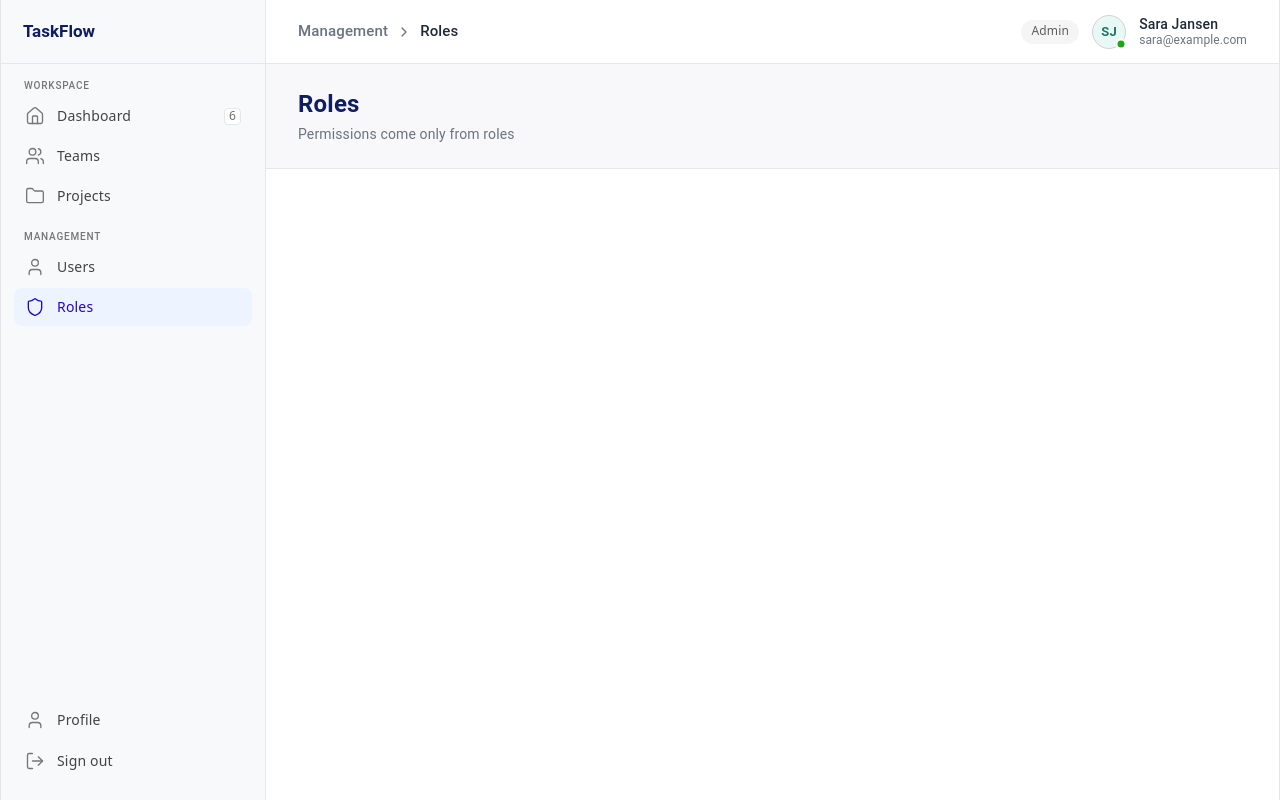
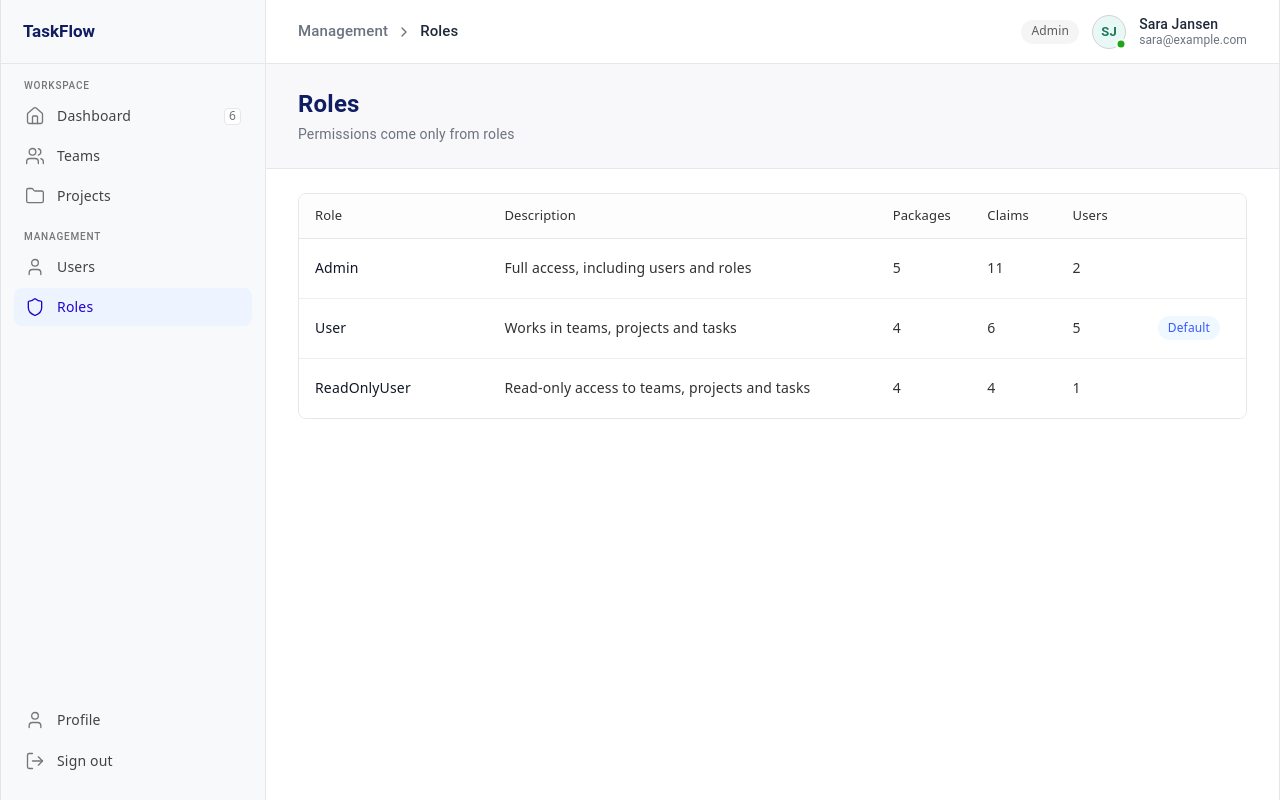
Before and after one commit to AbdullahAtallah/TaskFlow, a React (Vite) app in the folder frontend/: page /management/roles in a window 1280 px wide. Built offline with nearby package versions, Linux system fonts and the light colour scheme.

Commit message:
Create roles page content with static data

```diff
--- a/frontend/src/components/atoms/Tag/Tag.jsx
+++ b/frontend/src/components/atoms/Tag/Tag.jsx
@@ -4,6 +4,7 @@ const tones = {
   neutral: { backgroundColor: "#f5f5f5", color: "#5d5d5d" },
   purple: { backgroundColor: "#fbf5ff", color: "#6300a5" },
   success: { backgroundColor: "#f2fff2", color: "#13790e" },
+  info: { backgroundColor: "#eff7ff", color: "#365aff" },
 };
 
 const Tag = ({ children, tone = "neutral" }) => {
--- /dev/null
+++ b/frontend/src/components/organisms/RolesTable/RolesTable.jsx
@@ -0,0 +1,52 @@
+import { Box, Table, TableBody, TableHead, TableRow } from "@mui/material";
+import HeadCell from "../../atoms/HeadCell/HeadCell";
+import BodyCell from "../../atoms/BodyCell/BodyCell";
+import Tag from "../../atoms/Tag/Tag";
+
+const RolesTable = ({ roles }) => {
+  return (
+    <Box
+      sx={{
+        border: "1px solid #e5e7eb",
+        borderRadius: "8px",
+        overflowX: "auto",
+        backgroundColor: "#ffffff",
+      }}
+    >
+      <Table sx={{ tableLayout: "fixed", minWidth: "800px" }}>
+        <TableHead>
+          <TableRow>
+            <HeadCell width="20%">Role</HeadCell>
+            <HeadCell width="41%">Description</HeadCell>
+            <HeadCell width="10%">Packages</HeadCell>
+            <HeadCell width="9%">Claims</HeadCell>
+            <HeadCell width="9%">Users</HeadCell>
+            <HeadCell width="11%" />
+          </TableRow>
+        </TableHead>
+
+        <TableBody>
+          {roles.map((role) => (
+            <TableRow
+              key={role.id}
+              sx={{
+                "&:last-child td": { borderBottom: 0 },
+              }}
+            >
+              <BodyCell bold>{role.name}</BodyCell>
+              <BodyCell>{role.description}</BodyCell>
+              <BodyCell>{role.packages}</BodyCell>
+              <BodyCell>{role.claims}</BodyCell>
+              <BodyCell>{role.users}</BodyCell>
+              <BodyCell>
+                {role.isDefault && <Tag tone="info">Default</Tag>}
+              </BodyCell>
+            </TableRow>
+          ))}
+        </TableBody>
+      </Table>
+    </Box>
+  );
+};
+
+export default RolesTable;
--- a/frontend/src/pages/RolesPage/RolesPage.jsx
+++ b/frontend/src/pages/RolesPage/RolesPage.jsx
@@ -1,12 +1,42 @@
-import { Button } from "@mui/material";
 import PageHeader from "../../components/molecules/PageHeader/PageHeader";
 import PageBody from "../../components/atoms/PageBody/PageBody";
+import RolesTable from "../../components/organisms/RolesTable/RolesTable";
+
+const roles = [
+  {
+    id: 1,
+    name: "Admin",
+    description: "Full access, including users and roles",
+    packages: 5,
+    claims: 11,
+    users: 2,
+  },
+  {
+    id: 2,
+    name: "User",
+    description: "Works in teams, projects and tasks",
+    packages: 4,
+    claims: 6,
+    users: 5,
+    isDefault: true,
+  },
+  {
+    id: 3,
+    name: "ReadOnlyUser",
+    description: "Read-only access to teams, projects and tasks",
+    packages: 4,
+    claims: 4,
+    users: 1,
+  },
+];
 
 const RolePage = () => {
   return (
     <>
       <PageHeader title="Roles" subtitle="Permissions come only from roles" />
-      <PageBody></PageBody>
+      <PageBody>
+        <RolesTable roles={roles} />
+      </PageBody>
     </>
   );
 };
```
